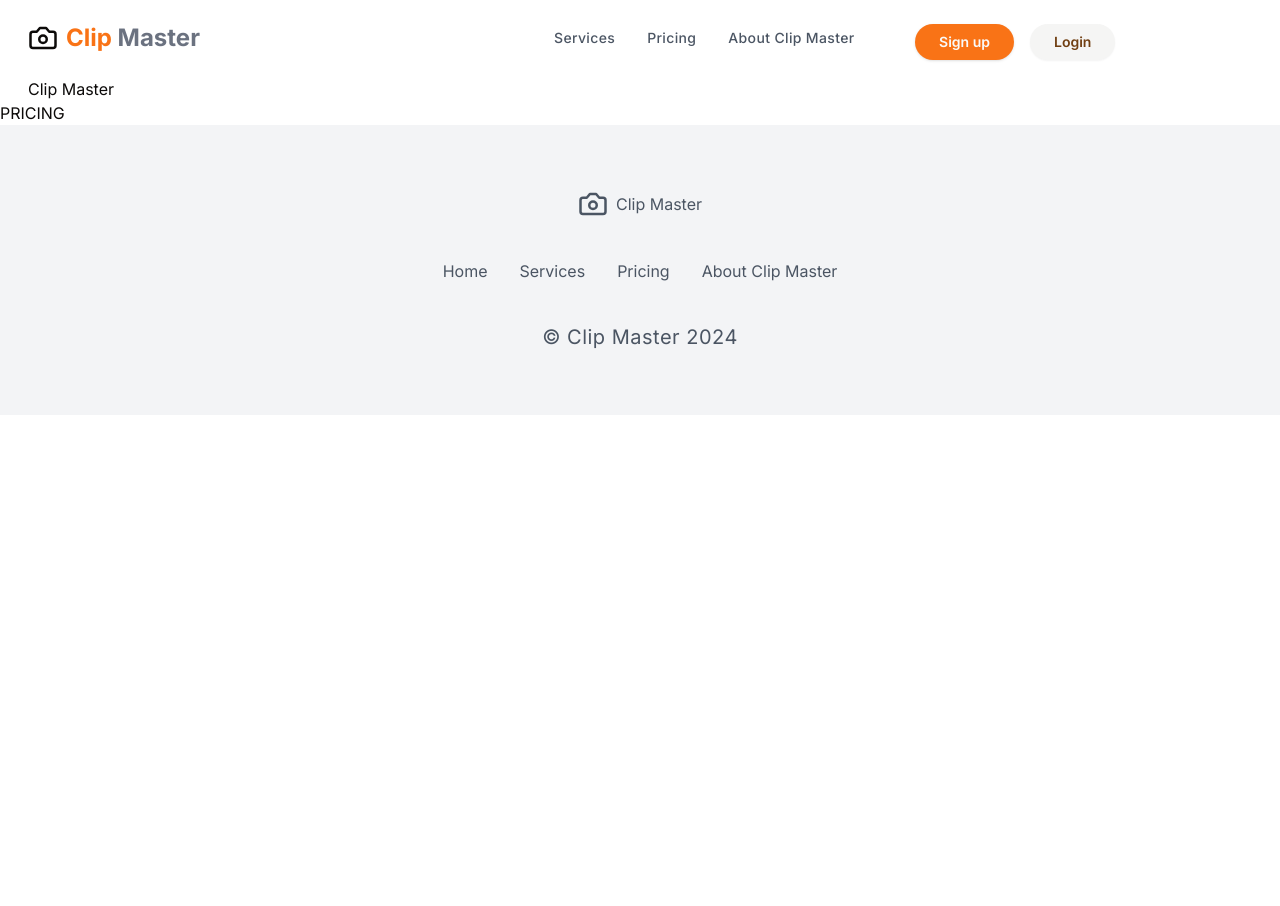
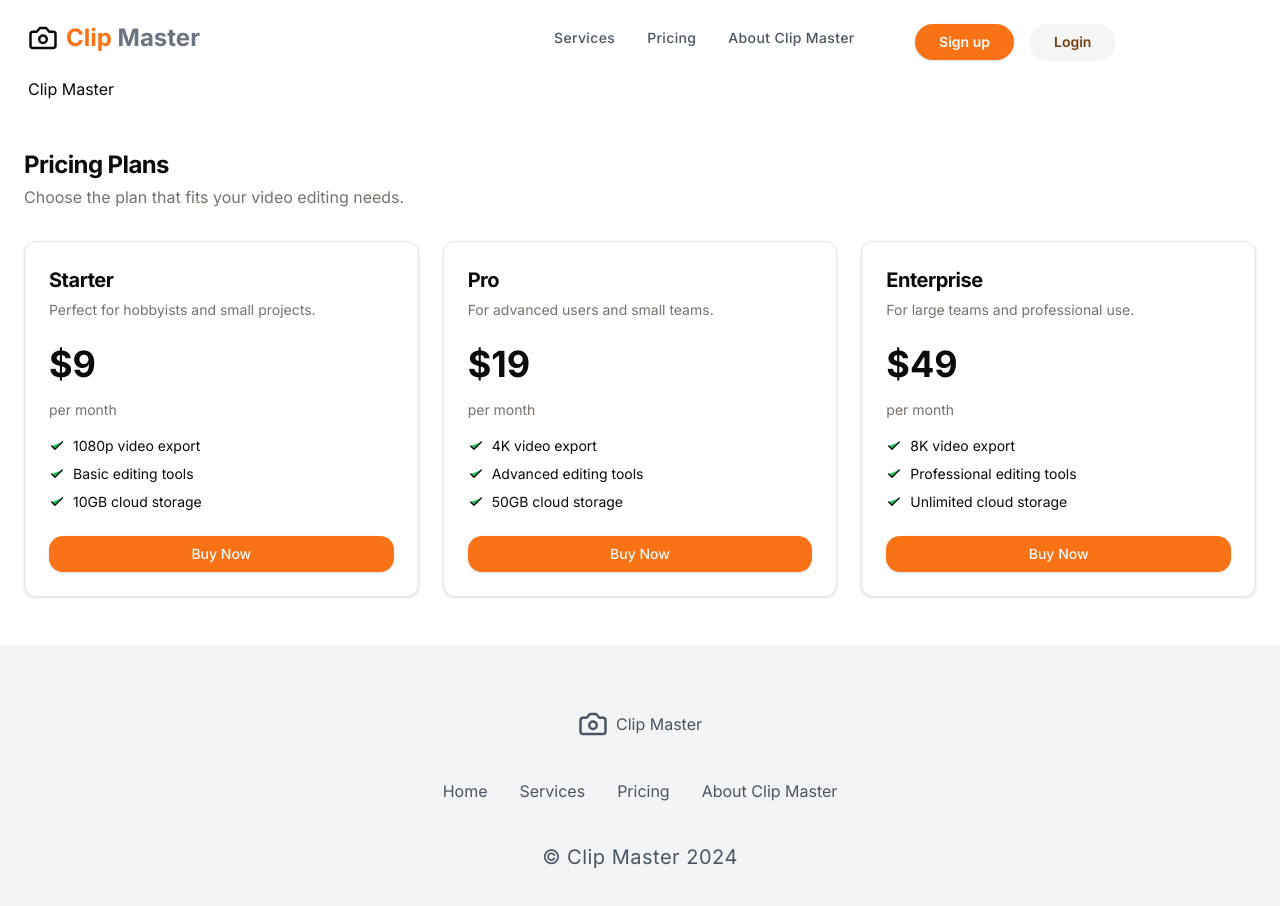
Before and after one commit to peterdinis/ClipMaster, a Next.js app: page / in a window 1280 px wide. Shown: the top 906 px of the page. Before the commit the page ends 800 px from the top, so only its background shows below. Built offline with nearby package versions, Linux system fonts and the light colour scheme.

Commit message:
feat: New pricing plan

```diff
--- a/app/_components/hero/HeroPricing.tsx
+++ b/app/_components/hero/HeroPricing.tsx
@@ -1,11 +1,104 @@
-import { FC } from "react";
+import { Card, CardHeader, CardTitle, CardDescription, CardContent, CardFooter } from "@/components/ui/card"
+import { Button } from "@/components/ui/button"
+import { FC } from "react"
+import { CheckIcon } from "lucide-react"
 
 const HeroPricing: FC = () => {
-    return (
-        <>
-            PRICING
-        </>
-    )
+  return (
+    <section className="w-full py-12">
+      <div className="container grid gap-8 px-4 md:px-6">
+        <div className="flex flex-col md:flex-row items-start md:items-center gap-4 md:gap-8">
+          <div className="grid gap-1">
+            <h1 className="text-2xl font-bold tracking-tight">Pricing Plans</h1>
+            <p className="text-muted-foreground">Choose the plan that fits your video editing needs.</p>
+          </div>
+        </div>
+        <div className="grid sm:grid-cols-2 lg:grid-cols-3 gap-6">
+          <Card className="bg-card text-card-foreground">
+            <CardHeader>
+              <CardTitle className="text-xl font-bold">Starter</CardTitle>
+              <CardDescription>Perfect for hobbyists and small projects.</CardDescription>
+            </CardHeader>
+            <CardContent className="grid gap-4">
+              <div className="text-4xl font-bold">$9</div>
+              <div className="text-sm text-muted-foreground">per month</div>
+              <ul className="grid gap-2 text-sm">
+                <li className="flex items-center gap-2">
+                  <CheckIcon className="w-4 h-4 fill-green-500" />
+                  1080p video export
+                </li>
+                <li className="flex items-center gap-2">
+                  <CheckIcon className="w-4 h-4 fill-green-500" />
+                  Basic editing tools
+                </li>
+                <li className="flex items-center gap-2">
+                  <CheckIcon className="w-4 h-4 fill-green-500" />
+                  10GB cloud storage
+                </li>
+              </ul>
+            </CardContent>
+            <CardFooter>
+              <Button className="w-full">Buy Now</Button>
+            </CardFooter>
+          </Card>
+          <Card className="bg-card text-card-foreground">
+            <CardHeader>
+              <CardTitle className="text-xl font-bold">Pro</CardTitle>
+              <CardDescription>For advanced users and small teams.</CardDescription>
+            </CardHeader>
+            <CardContent className="grid gap-4">
+              <div className="text-4xl font-bold">$19</div>
+              <div className="text-sm text-muted-foreground">per month</div>
+              <ul className="grid gap-2 text-sm">
+                <li className="flex items-center gap-2">
+                  <CheckIcon className="w-4 h-4 fill-green-500" />
+                  4K video export
+                </li>
+                <li className="flex items-center gap-2">
+                  <CheckIcon className="w-4 h-4 fill-green-500" />
+                  Advanced editing tools
+                </li>
+                <li className="flex items-center gap-2">
+                  <CheckIcon className="w-4 h-4 fill-green-500" />
+                  50GB cloud storage
+                </li>
+              </ul>
+            </CardContent>
+            <CardFooter>
+              <Button className="w-full">Buy Now</Button>
+            </CardFooter>
+          </Card>
+          <Card className="bg-card text-card-foreground">
+            <CardHeader>
+              <CardTitle className="text-xl font-bold">Enterprise</CardTitle>
+              <CardDescription>For large teams and professional use.</CardDescription>
+            </CardHeader>
+            <CardContent className="grid gap-4">
+              <div className="text-4xl font-bold">$49</div>
+              <div className="text-sm text-muted-foreground">per month</div>
+              <ul className="grid gap-2 text-sm">
+                <li className="flex items-center gap-2">
+                  <CheckIcon className="w-4 h-4 fill-green-500" />
+                  8K video export
+                </li>
+                <li className="flex items-center gap-2">
+                  <CheckIcon className="w-4 h-4 fill-green-500" />
+                  Professional editing tools
+                </li>
+                <li className="flex items-center gap-2">
+                  <CheckIcon className="w-4 h-4 fill-green-500" />
+                  Unlimited cloud storage
+                </li>
+              </ul>
+            </CardContent>
+            <CardFooter>
+              <Button className="w-full">Buy Now</Button>
+            </CardFooter>
+          </Card>
+        </div>
+      </div>
+    </section>
+  )
 }
 
 export default HeroPricing;
--- /dev/null
+++ b/components/ui/card.tsx
@@ -0,0 +1,76 @@
+import * as React from "react"
+
+import { cn } from "@/lib/utils"
+
+const Card = React.forwardRef<
+  HTMLDivElement,
+  React.HTMLAttributes<HTMLDivElement>
+>(({ className, ...props }, ref) => (
+  <div
+    ref={ref}
+    className={cn(
+      "rounded-xl border bg-card text-card-foreground shadow",
+      className
+    )}
+    {...props}
+  />
+))
+Card.displayName = "Card"
+
+const CardHeader = React.forwardRef<
+  HTMLDivElement,
+  React.HTMLAttributes<HTMLDivElement>
+>(({ className, ...props }, ref) => (
+  <div
+    ref={ref}
+    className={cn("flex flex-col space-y-1.5 p-6", className)}
+    {...props}
+  />
+))
+CardHeader.displayName = "CardHeader"
+
+const CardTitle = React.forwardRef<
+  HTMLParagraphElement,
+  React.HTMLAttributes<HTMLHeadingElement>
+>(({ className, ...props }, ref) => (
+  <h3
+    ref={ref}
+    className={cn("font-semibold leading-none tracking-tight", className)}
+    {...props}
+  />
+))
+CardTitle.displayName = "CardTitle"
+
+const CardDescription = React.forwardRef<
+  HTMLParagraphElement,
+  React.HTMLAttributes<HTMLParagraphElement>
+>(({ className, ...props }, ref) => (
+  <p
+    ref={ref}
+    className={cn("text-sm text-muted-foreground", className)}
+    {...props}
+  />
+))
+CardDescription.displayName = "CardDescription"
+
+const CardContent = React.forwardRef<
+  HTMLDivElement,
+  React.HTMLAttributes<HTMLDivElement>
+>(({ className, ...props }, ref) => (
+  <div ref={ref} className={cn("p-6 pt-0", className)} {...props} />
+))
+CardContent.displayName = "CardContent"
+
+const CardFooter = React.forwardRef<
+  HTMLDivElement,
+  React.HTMLAttributes<HTMLDivElement>
+>(({ className, ...props }, ref) => (
+  <div
+    ref={ref}
+    className={cn("flex items-center p-6 pt-0", className)}
+    {...props}
+  />
+))
+CardFooter.displayName = "CardFooter"
+
+export { Card, CardHeader, CardFooter, CardTitle, CardDescription, CardContent }
```
Also changed, not shown: app/_components/hero/HeroServices.ts (added).
